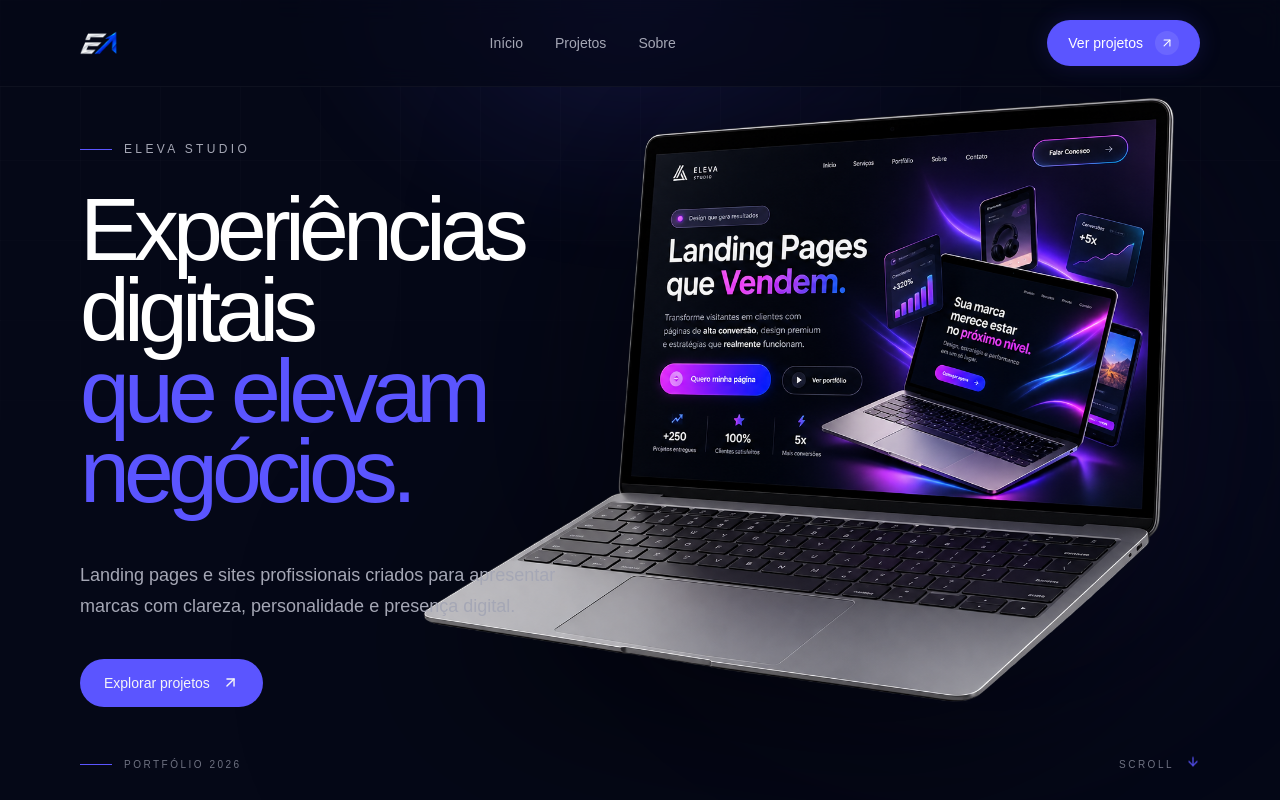
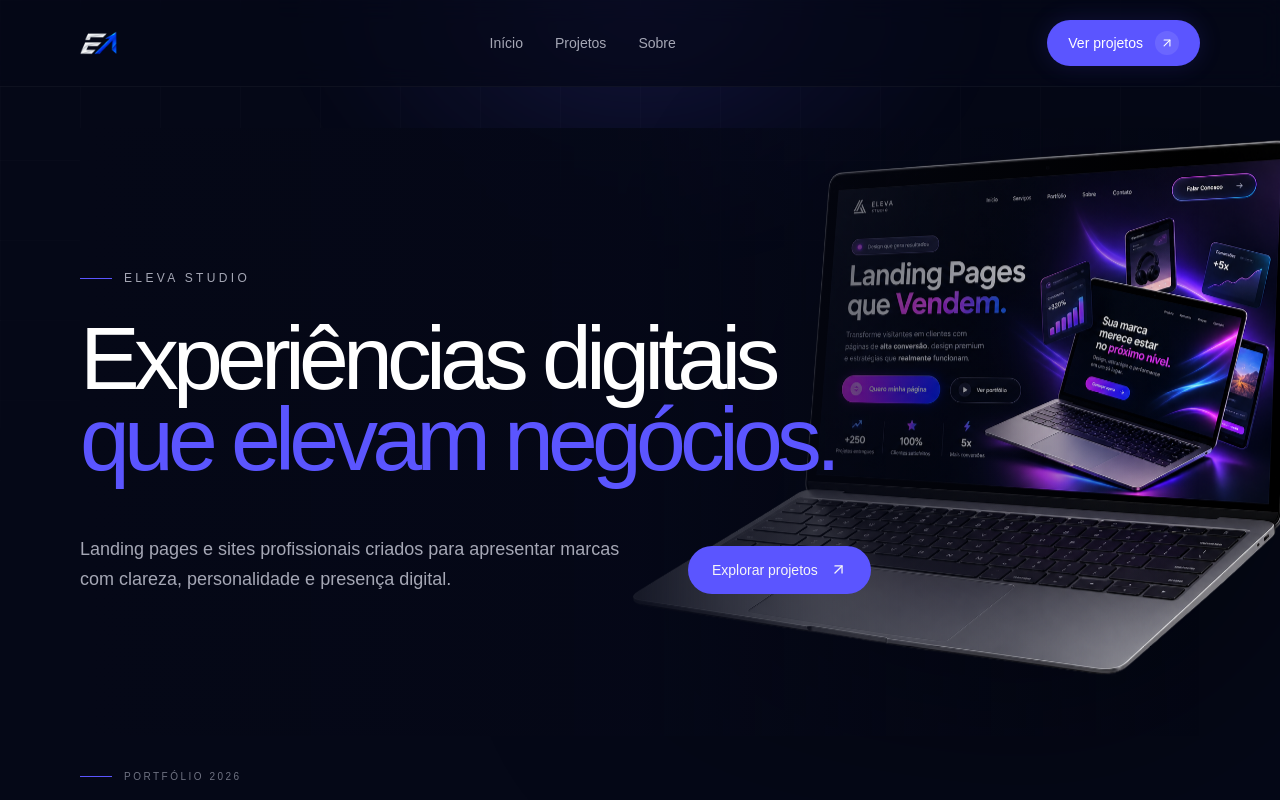
Before and after one commit to elevastudiobr/eleva-studio, a Next.js app: page / in a window 1280 px wide. Shown: the top 800 px of the page. Built offline with nearby package versions, Linux system fonts and the light colour scheme.

Commit message:
adiciona animações e finaliza hero

```diff
--- a/app/globals.css
+++ b/app/globals.css
@@ -78,3 +78,32 @@ a {
   pointer-events: none;
   z-index: -1;
 }
+@keyframes heroFadeUp {
+  from {
+    opacity: 0;
+    transform: translateY(30px);
+  }
+
+  to {
+    opacity: 1;
+    transform: translateY(0);
+  }
+}
+
+@keyframes heroFadeIn {
+  from {
+    opacity: 0;
+  }
+
+  to {
+    opacity: 1;
+  }
+}
+
+.hero-enter {
+  animation: heroFadeUp 1s cubic-bezier(0.22, 1, 0.36, 1) forwards;
+}
+
+.hero-fade {
+  animation: heroFadeIn 1.2s ease-out forwards;
+}
--- a/components/sections/Hero.tsx
+++ b/components/sections/Hero.tsx
@@ -4,73 +4,115 @@ import { ArrowDown, ArrowUpRight } from "lucide-react";
 
 export default function Hero() {
   return (
-    <section className="eleva-background relative flex min-h-screen overflow-hidden bg-[#050817]">
+    <section
+      id="inicio"
+      className="eleva-background relative flex min-h-screen items-center overflow-hidden bg-[#050817]"
+    >
+      {/* ==================================================
+          CONTEÚDO PRINCIPAL
+      ================================================== */}
 
-      {/* =========================
-          MOCKUP — MOBILE
-      ========================= */}
-      <div className="pointer-events-none absolute right-[-38%] top-[27%] z-0 w-[105%] sm:right-[-32%] sm:top-[25%] sm:w-[100%] md:hidden">
+      <div className="relative z-10 mx-auto w-full max-w-7xl px-6 pb-20 pt-32 md:px-12 lg:px-20">
+        <div className="relative flex min-h-[calc(100vh-12rem)] items-center">
 
-        {/* Glow atrás do mockup */}
-        <div className="absolute right-[8%] top-[40%] h-[320px] w-[320px] -translate-y-1/2 rounded-full bg-[#5b55ff]/10 blur-[110px]" />
+          {/* ==================================================
+              MOCKUP DE FUNDO
+          ================================================== */}
 
-        {/* Mockup */}
-        <div className="relative">
+          <div
+            className="
+              pointer-events-none
+              absolute
+              right-[-32%]
+              top-[44%]
+              z-0
+              w-[105%]
+              -translate-y-1/2
+              hero-fade
+              opacity-0
+              [animation-delay:450ms]
+              md:right-[-28%]
+              md:w-[92%]
+              lg:right-[-20%]
+              lg:top-[46%]
+              lg:w-[78%]
+              xl:right-[-15%]
+              xl:w-[72%]
+            "
+          >
             <Image
               src="/images/mockups/hero-mockup.png"
               alt=""
               width={1600}
               height={1000}
               priority
-            className="relative h-auto w-full object-contain drop-shadow-[0_35px_80px_rgba(0,0,0,0.7)]"
+              className="
+                h-auto
+                w-full
+                object-contain
+                drop-shadow-[0_45px_100px_rgba(0,0,0,0.45)]
+              "
             />
           </div>
 
-      </div>
+          {/* ==================================================
+              GRADIENT DE LEITURA
+          ================================================== */}
 
-      {/* =========================
-          MOCKUP — DESKTOP
-      ========================= */}
-      <div className="pointer-events-none absolute right-[-2%] top-1/2 z-0 hidden -translate-y-1/2 lg:block xl:right-[2%]">
+          <div
+            className="
+              pointer-events-none
+              absolute
+              inset-y-0
+              left-0
+              z-[1]
+              w-full
+              bg-gradient-to-r
+              from-[#050817]
+              via-[#050817]/90
+              to-transparent
+            "
+          />
 
-        {/* Glow principal */}
-        <div className="absolute right-[5%] top-1/2 h-[500px] w-[500px] -translate-y-1/2 rounded-full bg-[#5b55ff]/10 blur-[120px]" />
+          {/* ==================================================
+              CONTEÚDO
+          ================================================== */}
 
-        {/* Glow secundário */}
-        <div className="absolute right-[15%] top-[35%] h-[250px] w-[250px] rounded-full bg-[#706bff]/10 blur-[90px]" />
-
-        {/* Mockup */}
-        <div className="relative z-10 w-[820px] xl:w-[910px]">
-          <Image
-            src="/images/mockups/hero-mockup.png"
-            alt="Projeto desenvolvido pela Eleva Studio"
-            width={1600}
-            height={1000}
-            priority
-            className="h-auto w-full object-contain drop-shadow-[0_45px_100px_rgba(0,0,0,0.65)]"
-          />
-        </div>
-
-      </div>
-
-      {/* =========================
-          CONTEÚDO
-      ========================= */}
-      <div className="relative z-30 mx-auto flex min-h-screen w-full max-w-7xl items-center px-6 pb-20 pt-28 md:px-12 md:pt-32 lg:px-20">
-
-        <div className="max-w-3xl">
+          <div className="relative z-20 w-full max-w-4xl">
 
             {/* Eyebrow */}
-          <div className="mb-7 flex items-center gap-3 md:mb-8">
-            <span className="h-px w-7 bg-[#5b55ff] md:w-8" />
+            <div
+              className="
+                hero-enter
+                mb-8
+                flex
+                items-center
+                gap-3
+                opacity-0
+                [animation-delay:100ms]
+              "
+            >
+              <span className="h-px w-8 bg-[#5b55ff]" />
 
-            <p className="text-[10px] font-medium uppercase tracking-[0.25em] text-[#a5a7b5] md:text-xs md:tracking-[0.28em]">
+              <p className="text-xs font-medium uppercase tracking-[0.28em] text-[#a5a7b5]">
                 Eleva Studio
               </p>
             </div>
 
             {/* Headline */}
-          <h1 className="max-w-[650px] text-[clamp(3.4rem,12vw,5.5rem)] font-medium leading-[0.9] tracking-[-0.065em] text-white md:text-[clamp(4rem,8vw,6rem)] lg:text-[clamp(3.5rem,7vw,7rem)]">
+            <h1
+              className="
+                hero-enter
+                max-w-4xl
+                text-[clamp(3.5rem,7vw,7rem)]
+                font-medium
+                leading-[0.9]
+                tracking-[-0.065em]
+                text-white
+                opacity-0
+                [animation-delay:200ms]
+              "
+            >
               Experiências digitais
               <br />
 
@@ -79,52 +121,126 @@ export default function Hero() {
               </span>
             </h1>
 
-          {/* Descrição */}
-          <p className="mt-9 max-w-lg text-sm leading-[1.75] text-[#a5a7b5] md:mt-12 md:text-base lg:text-lg">
+            {/* Descrição + CTA */}
+            <div
+              className="
+                hero-enter
+                mt-12
+                flex
+                flex-col
+                gap-8
+                opacity-0
+                [animation-delay:350ms]
+                md:mt-14
+                md:flex-row
+                md:items-end
+              "
+            >
+              <p className="max-w-xl text-base leading-relaxed text-[#a5a7b5] md:text-lg">
                 Landing pages e sites profissionais criados para apresentar
                 marcas com clareza, personalidade e presença digital.
               </p>
 
-          {/* CTA */}
               <Link
                 href="#projetos"
-            className="group mt-7 flex w-fit items-center gap-3 rounded-full bg-[#5b55ff] px-5 py-3.5 text-sm font-medium text-white transition-all duration-300 hover:-translate-y-1 hover:bg-[#706bff] md:mt-9 md:px-6"
+                className="
+                  group
+                  flex
+                  w-fit
+                  shrink-0
+                  items-center
+                  gap-3
+                  rounded-full
+                  bg-[#5b55ff]
+                  px-6
+                  py-3.5
+                  text-sm
+                  font-medium
+                  text-white
+                  transition-all
+                  duration-300
+                  hover:-translate-y-1
+                  hover:bg-[#706bff]
+                  hover:shadow-[0_0_35px_rgba(91,85,255,0.25)]
+                "
               >
                 Explorar projetos
 
                 <ArrowUpRight
                   size={17}
-              className="transition-transform duration-300 group-hover:translate-x-0.5 group-hover:-translate-y-0.5"
+                  strokeWidth={1.8}
+                  className="
+                    transition-transform
+                    duration-300
+                    group-hover:translate-x-0.5
+                    group-hover:-translate-y-0.5
+                  "
                 />
               </Link>
-
+            </div>
           </div>
         </div>
 
-      {/* =========================
-          INDICADOR INFERIOR
-      ========================= */}
-      <div className="absolute bottom-7 left-6 z-40 flex items-center gap-3 text-[9px] uppercase tracking-[0.22em] text-[#6f7282] md:left-12 md:text-[10px] md:tracking-[0.25em] lg:left-20">
+        {/* ==================================================
+            INDICADOR INFERIOR ESQUERDO
+        ================================================== */}
 
-        <span className="h-px w-7 bg-[#5b55ff] md:w-8" />
+        <div
+          className="
+            hero-fade
+            absolute
+            bottom-8
+            left-6
+            flex
+            items-center
+            gap-3
+            text-[10px]
+            uppercase
+            tracking-[0.25em]
+            text-[#6f7282]
+            opacity-0
+            [animation-delay:700ms]
+            md:left-12
+            lg:left-20
+          "
+        >
+          <span className="h-px w-8 bg-[#5b55ff]" />
 
           Portfólio 2026
         </div>
 
-      {/* =========================
-          SCROLL
-      ========================= */}
-      <div className="absolute bottom-7 right-6 z-40 hidden items-center gap-3 text-[10px] uppercase tracking-[0.25em] text-[#6f7282] md:right-12 md:flex lg:right-20">
+        {/* ==================================================
+            INDICADOR INFERIOR DIREITO
+        ================================================== */}
 
+        <div
+          className="
+            hero-fade
+            absolute
+            bottom-7
+            right-6
+            hidden
+            items-center
+            gap-3
+            text-[10px]
+            uppercase
+            tracking-[0.25em]
+            text-[#6f7282]
+            opacity-0
+            [animation-delay:800ms]
+            md:right-12
+            md:flex
+            lg:right-20
+          "
+        >
           Scroll
 
           <ArrowDown
             size={14}
             className="animate-bounce text-[#5b55ff]"
           />
-
         </div>
-
+      </div>
     </section>
   );
 }
```
Lines whose indentation alone changed are shown as unchanged.
